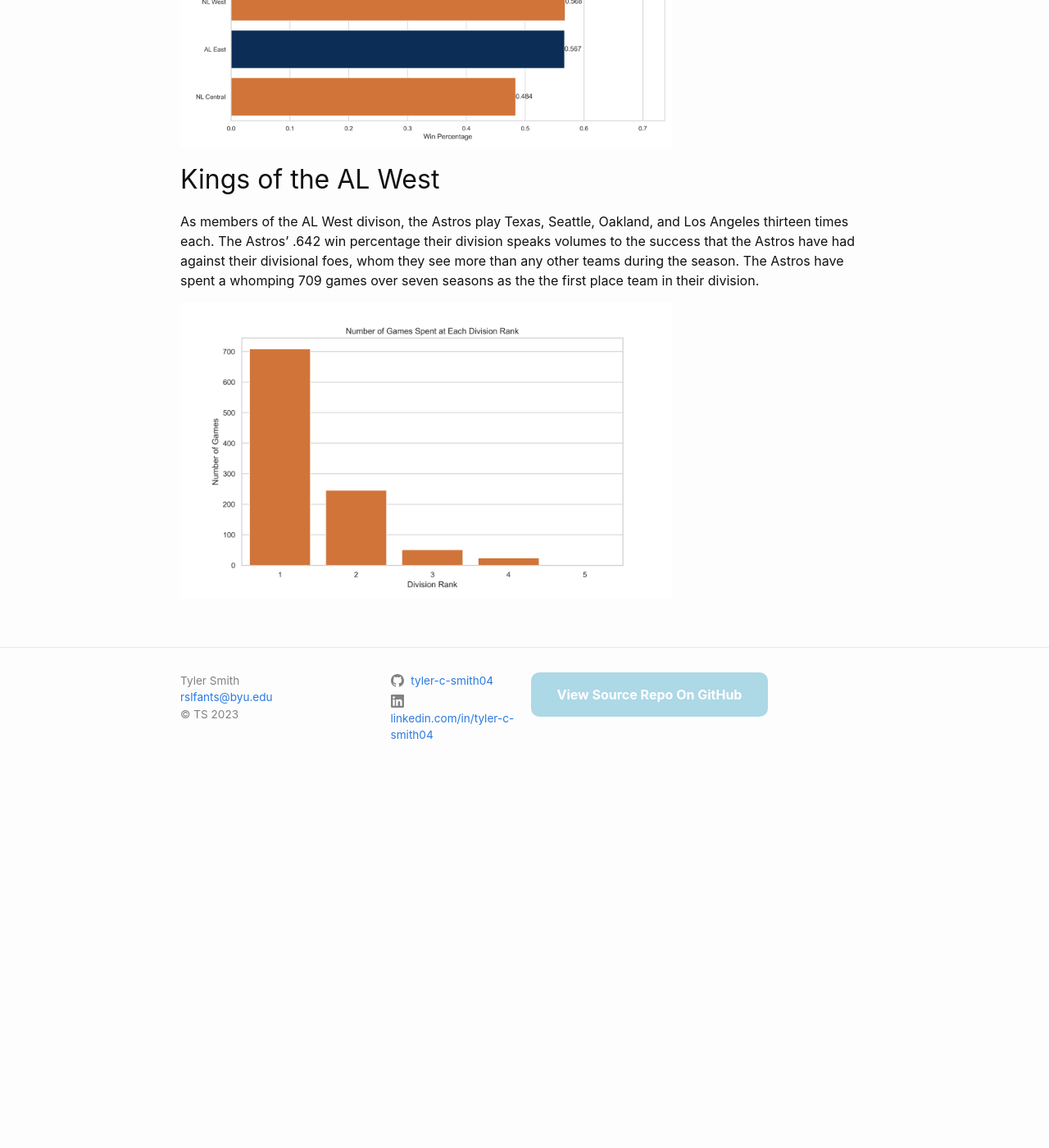
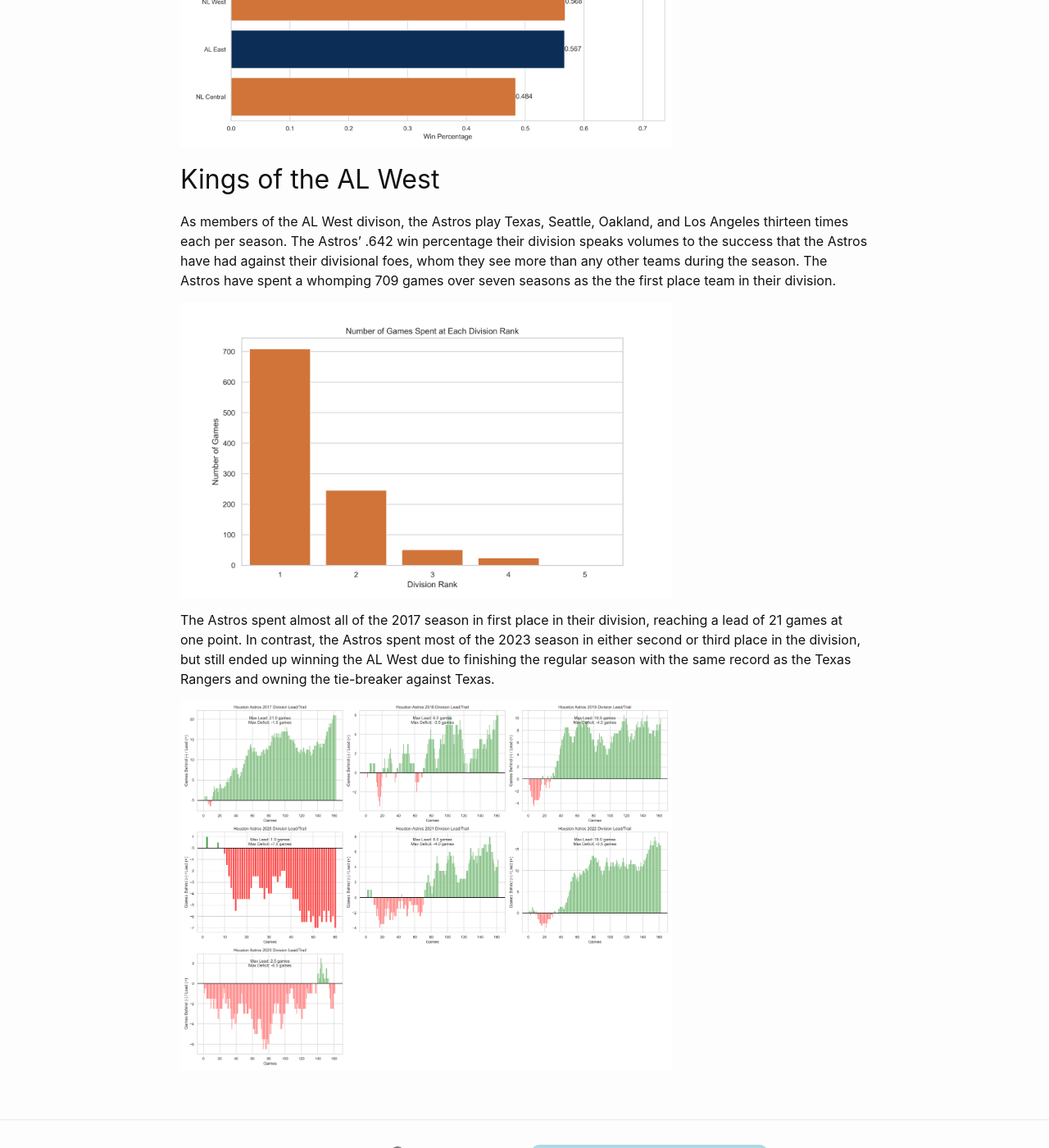
Before and after one commit to tyler-c-smith04/blog, a Jekyll site: the page built from _posts/2023-12-05-golden-era.md, in a window 1280 px wide and 1400 px high, scrolled down 2842 px. Shown: the whole window at 82% size. Built offline with Jekyll 4.4.1, drawn with Linux system fonts in a browser that asks for light colours; comment, search, counter and statistics services are not loaded; before the commit the page ends 3809 px from its top, so only the background shows below that.

Commit message:
Update 2023-12-05-golden-era.md

```diff
--- a/_posts/2023-12-05-golden-era.md
+++ b/_posts/2023-12-05-golden-era.md
@@ -40,6 +40,10 @@ The only division in the league that the Astros do not have a winning record aga
 
 <h2>Kings of the AL West</h2>
 
-As members of the AL West divison, the Astros play Texas, Seattle, Oakland, and Los Angeles thirteen times each. The Astros' .642 win percentage their division speaks volumes to the success that the Astros have had against their divisional foes, whom they see more than any other teams during the season. The Astros have spent a whomping 709 games over seven seasons as the the first place team in their division.
+As members of the AL West divison, the Astros play Texas, Seattle, Oakland, and Los Angeles thirteen times each per season. The Astros' .642 win percentage their division speaks volumes to the success that the Astros have had against their divisional foes, whom they see more than any other teams during the season. The Astros have spent a whomping 709 games over seven seasons as the the first place team in their division.
 
 <img src="{{site.url}}/{{site.baseurl}}/assets/images/division_ranks.png" alt="" style="width:600px;"/>
+
+The Astros spent almost all of the 2017 season in first place in their division, reaching a lead of 21 games at one point. In contrast, the Astros spent most of the 2023 season in either second or third place in the division, but still ended up winning the AL West due to finishing the regular season with the same record as the Texas Rangers and owning the tie-breaker against Texas.
+
+<img src="{{site.url}}/{{site.baseurl}}/assets/images/division_leads_deficits.png" alt="" style="width:600px;"/>
```
